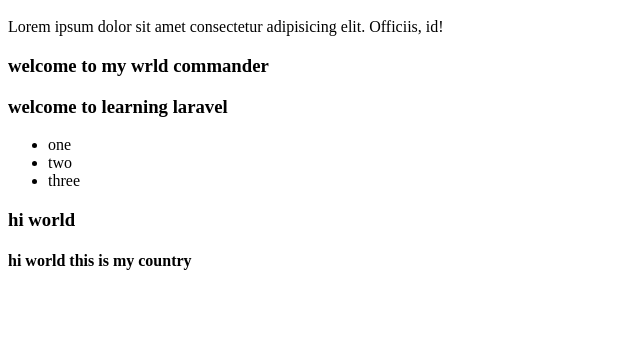
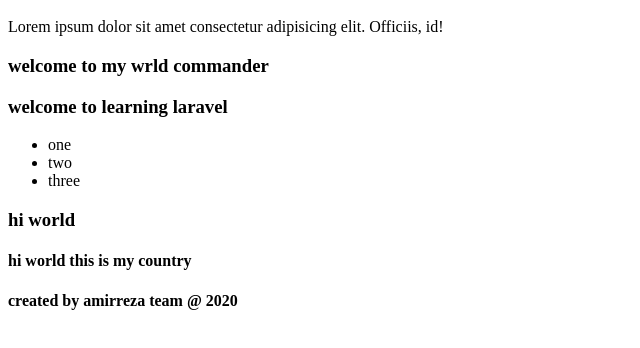
Before and after one commit to amirrezald1343/git_working, a website: page index.html in a window 1280 px wide. Shown: the part 120-468 px from the top of the page, without its empty margins (0-640 px from the left). Drawn offline with Linux system fonts and the light colour scheme.

Commit message:
add footer

```diff
--- a/index.html
+++ b/index.html
@@ -19,5 +19,8 @@
     </ul>
     <h3>hi world</h3>
     <h4>hi world this is my country</h4>
+    <footer>
+        <h4>created by amirreza team @ 2020</h4>
+    </footer>
 </body>
 </html>
```
